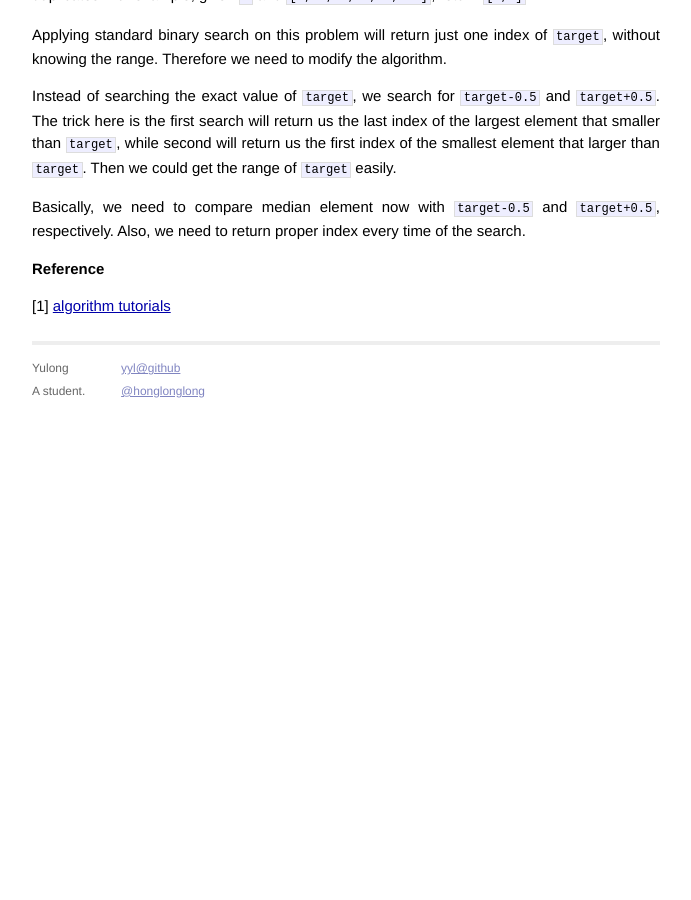
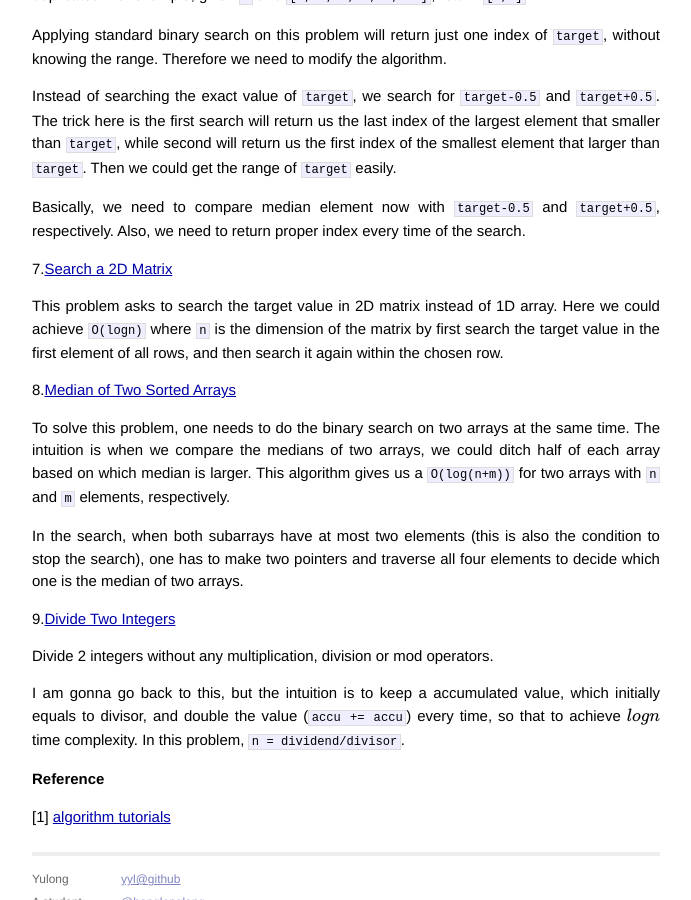
Before and after one commit to yyl/yyl.github.io, a Jekyll site: the page built from _posts/2014-12-08-binary-search-leetcode.md, in a window 1280 px wide and 900 px high, scrolled down 1589 px. Shown: the whole window, without its empty margins (294-985 px from the left). Built offline with Jekyll 4.4.1, drawn with Linux system fonts in a browser that asks for light colours; Markdown is read by kramdown in place of the engine named in the settings; formulas are drawn with MathJax 3; comment, search, counter and statistics services are not loaded; before the commit the page ends 2003 px from its top, so only the background shows below that.

Commit message:
binary search updated

```diff
--- a/_posts/2014-12-08-binary-search-leetcode.md
+++ b/_posts/2014-12-08-binary-search-leetcode.md
@@ -64,6 +64,21 @@ Instead of searching the exact value of `target`, we search for `target-0.5` and
 
 Basically, we need to compare median element now with `target-0.5` and `target+0.5`, respectively. Also, we need to return proper index every time of the search.
 
+7.[Search a 2D Matrix](https://oj.leetcode.com/problems/search-a-2d-matrix/)
+
+This problem asks to search the target value in 2D matrix instead of 1D array. Here we could achieve `O(logn)` where `n` is the dimension of the matrix by first search the target value in the first element of all rows, and then search it again within the chosen row.
+
+8.[Median of Two Sorted Arrays](https://oj.leetcode.com/problems/median-of-two-sorted-arrays/)
+
+To solve this problem, one needs to do the binary search on two arrays at the same time. The intuition is when we compare the medians of two arrays, we could ditch half of each array based on which median is larger. This algorithm gives us a `O(log(n+m))` for two arrays with `n` and `m` elements, respectively.
+
+In the search, when both subarrays have at most two elements (this is also the condition to stop the search), one has to make two pointers and traverse all four elements to decide which one is the median of two arrays.
+
+9.[Divide Two Integers](https://oj.leetcode.com/problems/divide-two-integers/)
+
+Divide 2 integers without any multiplication, division or mod operators.
+
+I am gonna go back to this, but the intuition is to keep a accumulated value, which initially equals to divisor, and double the value (`accu += accu`) every time, so that to achieve \\(logn\\) time complexity. In this problem, `n = dividend/divisor`.
 
 ### Reference
 
```
